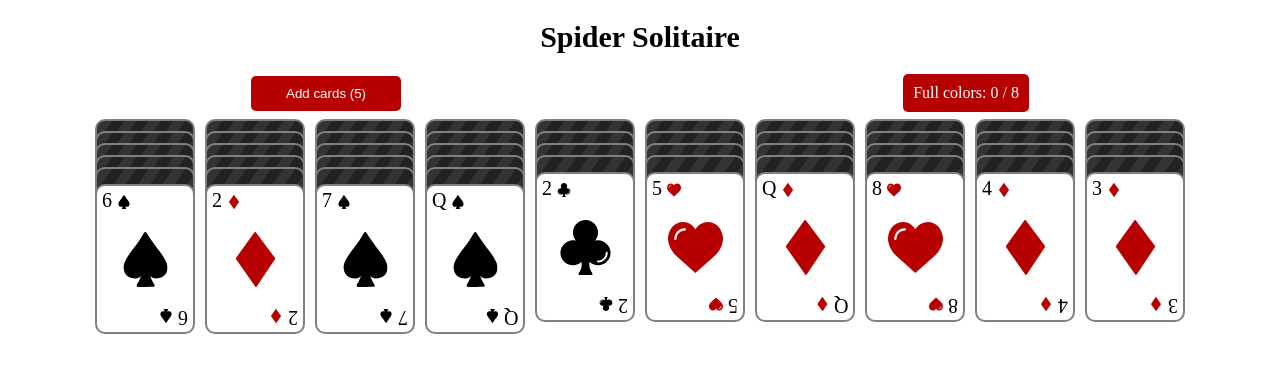
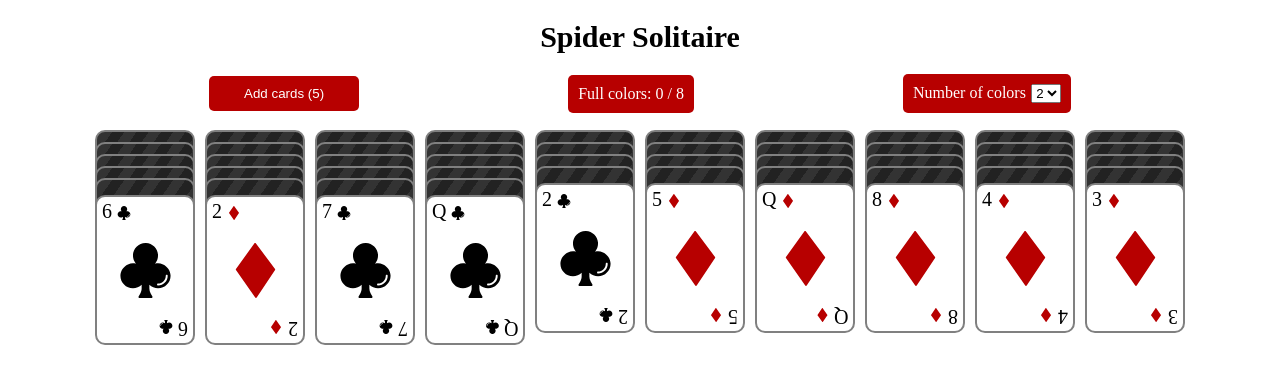
Before and after one commit to Hobbytowo/spider-solitaire-game, a Vue app: page / in a window 1280 px wide. Shown: the top 384 px of the page. Built offline with nearby package versions, Linux system fonts and the light colour scheme.

Commit message:
add level selection (nr of colors)

```diff
--- a/src/App.vue
+++ b/src/App.vue
@@ -2,11 +2,23 @@
   <div class="container">
     <h1 class="title">Spider Solitaire</h1>
     <section class="menu">
-      <button @click="addCards" class="menu__button" type="button">
+      <button @click="addCards" class="menu__item menu--button" type="button">
         Add cards ({{ cards.length / 10 }})
       </button>
-      <div class="menu__score">
+      <div class="menu__item menu--score">
         Full colors: {{ fullColor }} / 8
+      </div>
+      <div class="menu__item menu--level level">
+        <label class="menu__label">Number of colors</label>
+        <select class="menu__select" v-model="levelSelected">
+          <option
+          v-for="nr in levelOptions"
+          :value="nr"
+          class="menu__option"
+          @click="clearData(); createCards()">
+            {{ nr }}
+          </option>
+        </select>
       </div>
     </section>
     <div class="stacks">
@@ -31,22 +43,29 @@ export default {
     cardComponent,
     stackComponent
   },
+
   data () {
     return {
       stacks: Array(10).fill().map(() => []),
       cards: [],
       colors: [CLUB, DIAMOND, SPADE, HEART],
       selectedCards: [],
+      levelOptions: [1, 2, 4],
+      levelSelected: '2',
       fullColor: 0
     }
   },
   created () {
-    // Create cards
+    this.createCards()
+  },
+
+  methods: {
+    createCards () {
       for (let i = 0; i < 13 * 8; i++) {
         this.cards.push({
           id: i,
           value: i % 13,
-        color: this.colors[i % 4],
+          color: this.colors[i % this.levelSelected],
           reversed: true,
           stack: -1,
           selected: false,
@@ -83,7 +102,11 @@ export default {
       })
     },
 
-  methods: {
+    clearData () {
+      this.stacks = Array(10).fill().map(() => [])
+      this.cards = []
+    },
+
     deselectCards () {
       this.stacks.forEach(stack => {
         stack.forEach(card => {
@@ -267,31 +290,31 @@ export default {
 
   .menu{
     display: flex;
-    justify-content: space-around;
+    justify-content: space-evenly;
     align-items: center;
-    margin-bottom: 20px;
+    margin-bottom: 30px;
 
-    &__button {
-      width: 150px;
+    &__item{
       background-color: #b70000;
       border-radius: 5px;
+      color: white;
+      padding: 10px;
+    }
+
+    &--button {
+      width: 150px;
       border: none;
-      color: white;
       cursor: pointer;
       transition: all 0.2s;
-      padding: 10px;
       &:hover {
         background-color: #444;
       }
     }
 
-    &__score{
-      background-color: #b70000;
-      border-radius: 5px;
-      border: none;
-      color: white;
-      padding: 10px;
+    &__select{
+      margin-left: 5px;
     }
+
   }
 
 
```
Lines whose indentation alone changed are shown as unchanged.
